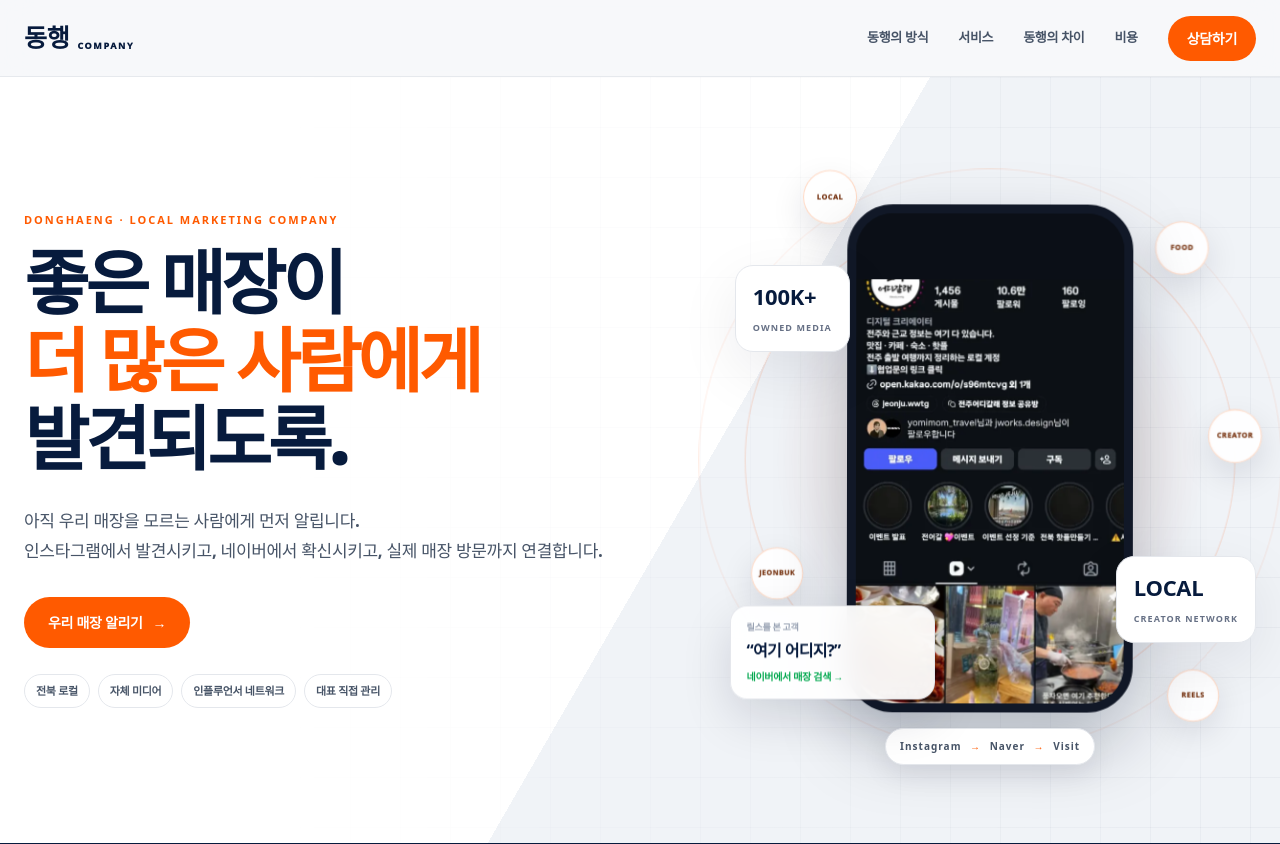
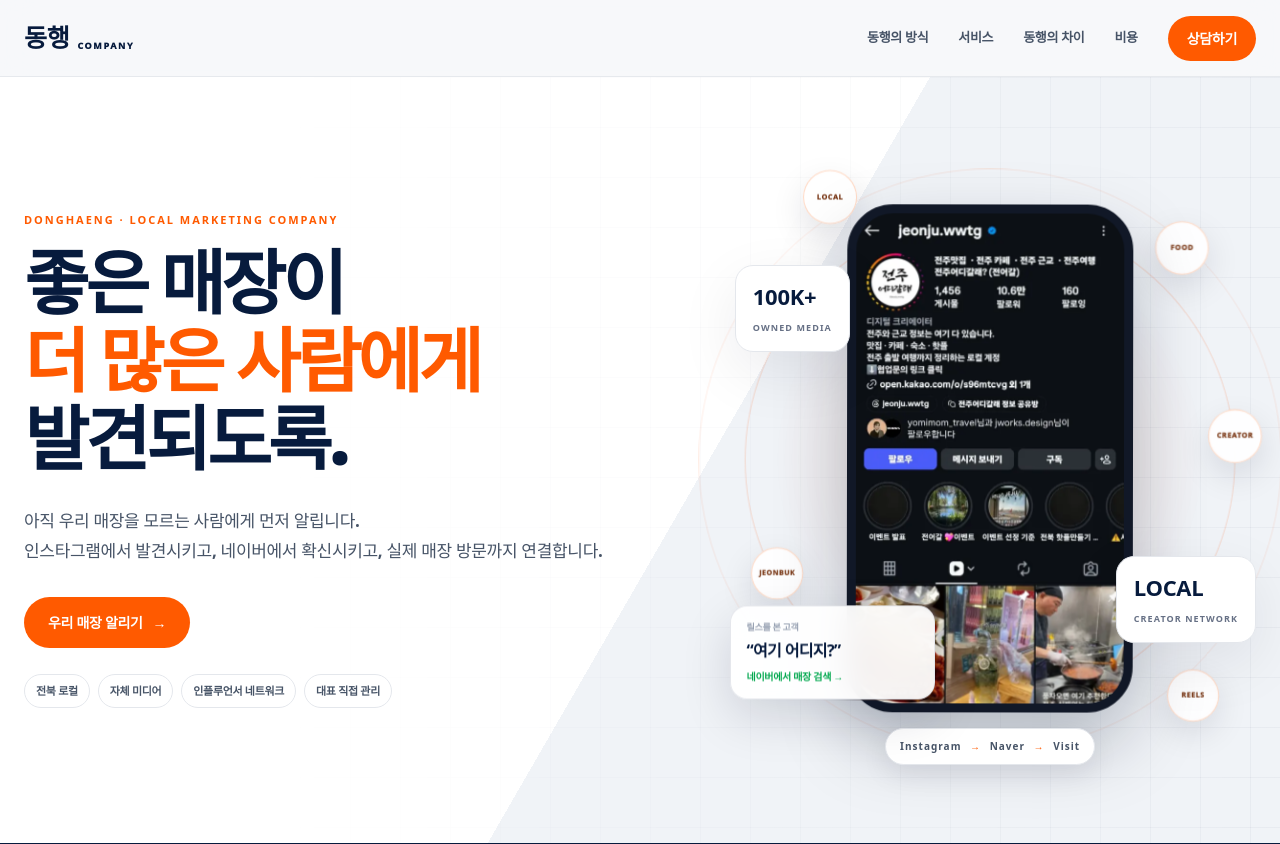
Before and after one commit to sangil92/donghaeng_company, a Next.js app: page / in a window 1280 px wide. Shown: the top 844 px of the page. Built offline with nearby package versions, Linux system fonts and the light colour scheme.

Commit message:
Mask follower notification row in hero mockup

```diff
--- a/components/ReelPhone.tsx
+++ b/components/ReelPhone.tsx
@@ -11,7 +11,7 @@ export function ReelPhone() {
         priority
         sizes="(max-width: 640px) 230px, 286px"
       />
-      <div className="phone-top-clear" aria-hidden="true" />
+      <div className="phone-notification-clear" aria-hidden="true" />
     </div>
   );
 }
```
